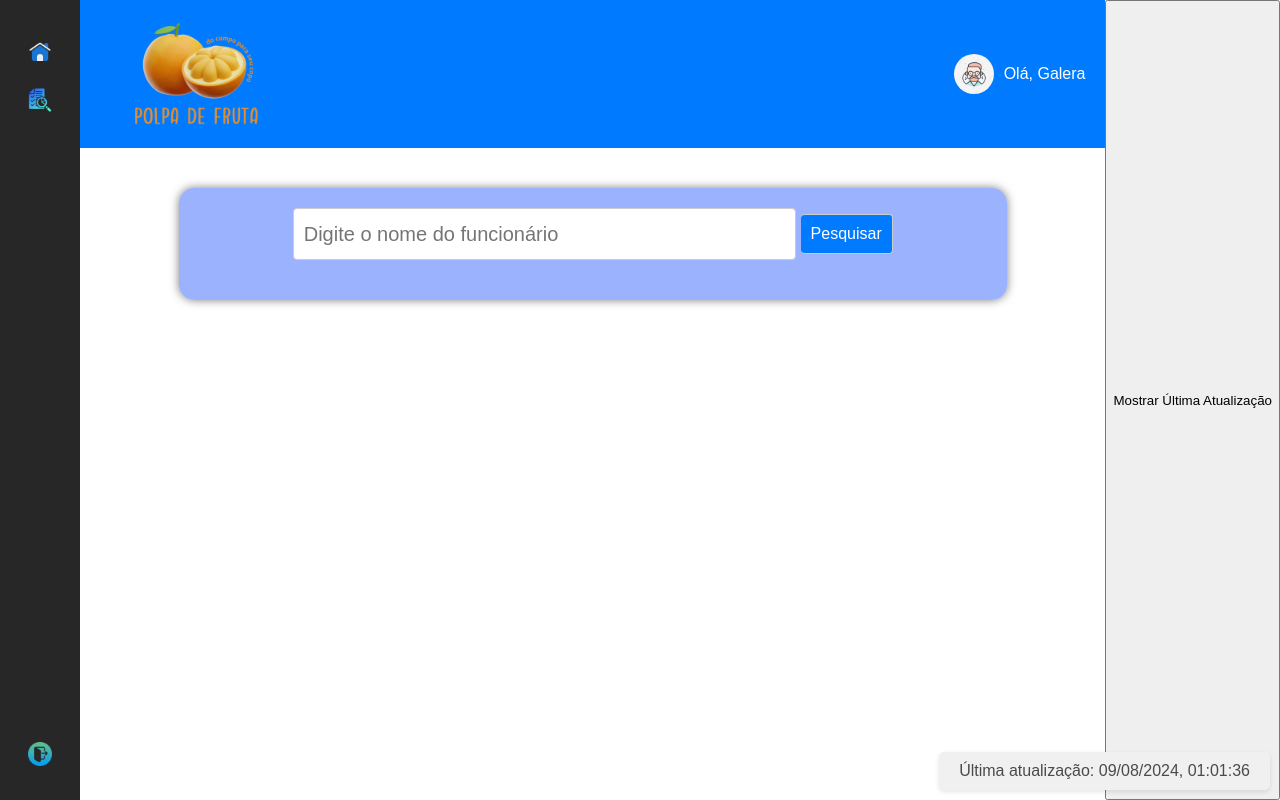
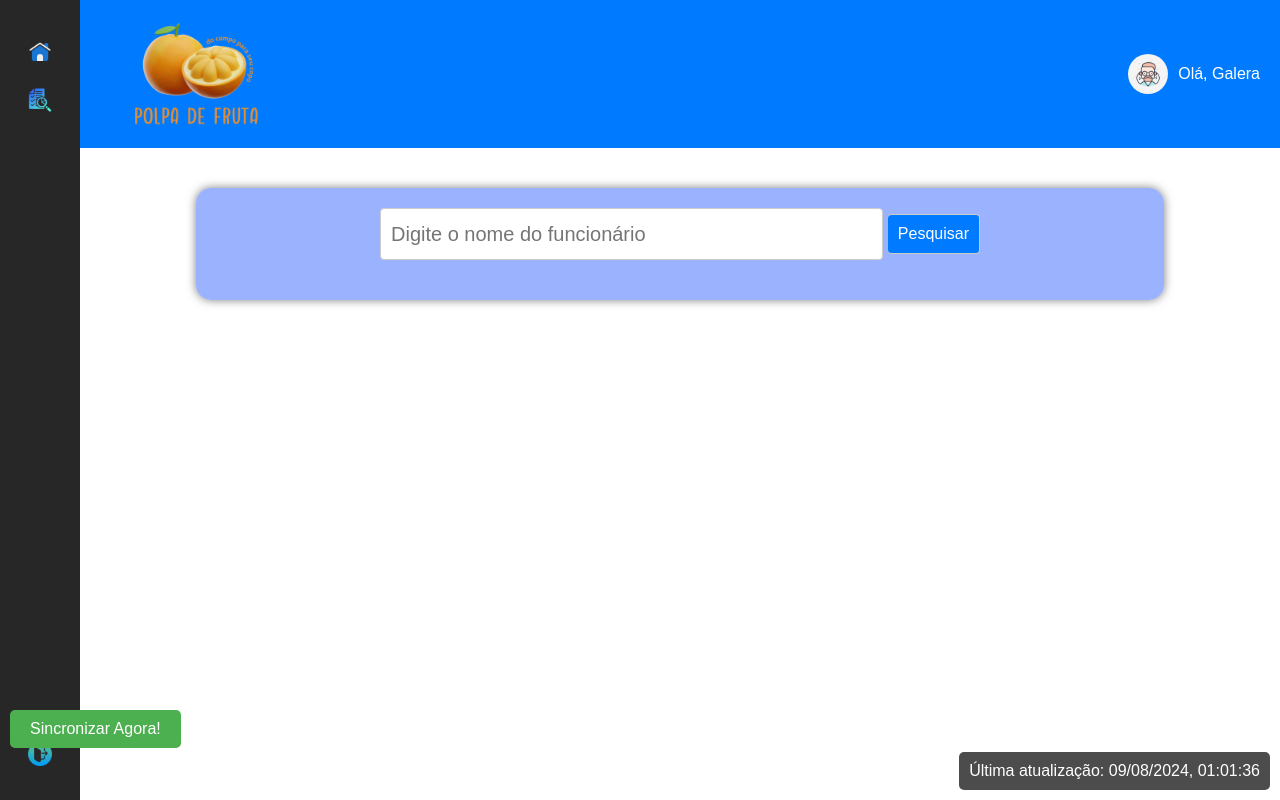
Before and after one commit to Raellz/tcc-senai, a PHP site: page /pesquisa-func.html in a window 1280 px wide. Run offline with PHP 8.4, Linux system fonts and the light colour scheme.

Commit message:
Comentários e botão de sicronização

```diff
--- a/css/pesquisa-func.css
+++ b/css/pesquisa-func.css
@@ -183,22 +183,23 @@
 }
 
 #lastUpdatedContainer {
+    position: fixed;
+    margin-bottom: 2em;
+    bottom: 10px;
     display: flex;
     align-items: center;
-    gap: 10px;
-    margin: 20px 0;
+    color: white;
+    padding: 10px;
+    border-radius: 10px;
+    z-index: 1000;
 }
 
-.last-updated {
+#lastUpdatedContainer .last-updated {
     font-size: 16px;
-    color: #4a4a4a;
-    background-color: #f0f0f0;
-    padding: 10px 20px;
-    border-radius: 5px;
-    box-shadow: 0px 2px 5px rgba(0, 0, 0, 0.1);
+    color: white;
 }
 
-.styled-button {
+#lastUpdatedContainer .styled-button {
     background-color: #4CAF50;
     color: white;
     border: none;
@@ -206,14 +207,13 @@
     font-size: 16px;
     border-radius: 5px;
     cursor: pointer;
-    box-shadow: 0px 2px 5px rgba(0, 0, 0, 0.1);
     transition: background-color 0.3s ease;
 }
 
-.styled-button:hover {
+#lastUpdatedContainer .styled-button:hover {
     background-color: #45a049;
 }
 
-.styled-button:active {
+#lastUpdatedContainer .styled-button:active {
     background-color: #3e8e41;
 }
--- a/pesquisa-func.html
+++ b/pesquisa-func.html
@@ -12,45 +12,59 @@
     <!-- Barra lateral fixa -->
     <aside class="sidebar">
         <ul>
+            <!-- Links para outras páginas ou funcionalidades -->
             <li><a href="index.html" title="Página Inicial"><img src="imagens/pag-inicial-ico.png" alt="Página Inicial"></a></li>
             <li><a href="pesquisa-func.html" title="Consultar Status"><img src="imagens/status.png" alt="Consultar Status"></a></li>
         </ul>
+        <!-- Link para sair ou desconectar -->
         <a href="#" title="Sair" class="sidebar-footer-link"><img src="imagens/exit.png" alt="Sair"></a>
     </aside>
 
     <!-- Conteúdo principal -->
     <div class="main-content">
-        <!-- Header -->
+        <!-- Cabeçalho com logotipo e informações do usuário -->
         <header>
+            <!-- Logotipo da empresa ou aplicação -->
             <img src="imagens/logo-1.png" alt="Logo" class="logo" style="width: 200px; height: 200px">
+            <!-- Informações do usuário -->
             <div class="user-info">
                 <img src="imagens/usuario.png" alt="Foto do Usuário" class="user-photo">
                 <span>Olá, Galera</span>
             </div>
         </header>
 
-        <!-- Conteúdo principal -->
+        <!-- Conteúdo principal da página -->
         <main>
             <div id="conteiner">
+                <!-- Barra de pesquisa -->
                 <div class="search-container">
+                    <!-- Campo de entrada para pesquisa -->
                     <input type="text" id="searchInput" class="search-input" placeholder="Digite o nome do funcionário" onkeyup="showSuggestions(this.value)">
+                    <!-- Botão para iniciar a pesquisa -->
                     <button class="search-button" onclick="searchEmployee()" style="margin-left: 5px;">Pesquisar</button>
                 </div>
+                <!-- Div onde os resultados da pesquisa serão exibidos -->
                 <div id="results" class="results"></div>
             </div>
         </main>
     </div>
 
-    <!-- Modal -->
+    <!-- Modal para exibir informações detalhadas -->
     <div id="employeeModal" class="modal">
         <div class="modal-content">
             <!-- Conteúdo da modal será preenchido dinamicamente -->
         </div>
     </div>
 
-    <div id="lastUpdated" class="last-updated"></div>
-    <button id="showLastUpdatedBtn">Mostrar Última Atualização</button>
+    <!-- Contêiner para exibir a última atualização e botão de sincronização -->
+    <div id="lastUpdatedContainer">
+        <!-- Texto que exibe a última vez que os dados foram atualizados -->
+        <div id="lastUpdated" class="last-updated"></div>
+        <!-- Botão para sincronizar os dados e atualizar a data/hora -->
+        <button id="showLastUpdatedBtn" class="styled-button">Sincronizar Agora!</button>
+    </div>
+
+    <!-- Importação do arquivo JavaScript -->
     <script src="scripts/pesquisa-func.js"></script>
-
 </body>
 </html>
--- a/scripts/pesquisa-func.js
+++ b/scripts/pesquisa-func.js
@@ -1,47 +1,53 @@
 const employees = [
+    // Array contendo os dados dos funcionários, incluindo nome, foto, data de admissão, cargo e cursos
     { name: "Ana Souza", photo: "imagens/ana-souza.jpg", hireDate: "01/02/2020", position: "Desenvolvedora", courses: [{name: "Curso A", date: "01/01/2023", status: "Concluído"}, {name: "Curso B", date: "01/03/2023", status: "Pendente"}] },
-    { name: "Bruno Silva", photo: "imagens/bruno-silva.jpg", hireDate: "15/03/2019", position: "Designer", courses: [{name: "Curso C", date: "15/02/2023", status: "Concluído"}, {name: "Curso D", date: "15/04/2023", status: "Pendente"}] },
-    { name: "Carlos Oliveira", photo: "imagens/carlos-oliveira.jpg", hireDate: "20/04/2018", position: "Gerente", courses: [{name: "Curso E", date: "20/01/2023", status: "Concluído"}, {name: "Curso F", date: "20/05/2023", status: "Pendente"}] },
-    { name: "Débora Lima", photo: "imagens/debora-lima.jpg", hireDate: "10/05/2021", position: "Analista", courses: [{name: "Curso G", date: "10/02/2023", status: "Concluído"}, {name: "Curso H", date: "10/06/2023", status: "Pendente"}] },
-    { name: "Eduardo Costa", photo: "imagens/eduardo-costa.jpg", hireDate: "25/06/2022", position: "Assistente", courses: [{name: "Curso I", date: "25/03/2023", status: "Concluído"}, {name: "Curso J", date: "25/07/2023", status: "Pendente"}] },
-    { name: "Maria Gabriela", photo: "imagens/maria-gabriela.jpg", hireDate: "30/07/2023", position: "Coordenadora", courses: [{name: "Curso K", date: "30/01/2024", status: "Concluído"}, {name: "Curso L", date: "30/09/2023", status: "Pendente"}] }
+    // ... outros funcionários
 ];
 
 let lastUpdateTime = ''; // Variável para armazenar o horário da última atualização
 
+// Função para mostrar sugestões de nomes enquanto o usuário digita
 function showSuggestions(value) {
     const suggestionsBox = document.getElementById('suggestions');
     suggestionsBox.innerHTML = '';
 
+    // Se o campo de pesquisa estiver vazio, a função retorna
     if (value.length === 0) return;
 
+    // Filtra os funcionários cujo nome inclui o valor digitado pelo usuário
     const filteredEmployees = employees.filter(employee => employee.name.toLowerCase().includes(value.toLowerCase()));
 
+    // Cria uma lista de sugestões baseadas nos resultados filtrados
     filteredEmployees.forEach(employee => {
         const div = document.createElement('div');
         div.textContent = employee.name;
         div.onclick = () => {
             document.getElementById('searchInput').value = employee.name;
-            suggestionsBox.innerHTML = '';
+            suggestionsBox.innerHTML = ''; // Limpa as sugestões quando um nome é selecionado
         };
         suggestionsBox.appendChild(div);
     });
 }
 
+// Função para pesquisar um funcionário com base na entrada do usuário
 function searchEmployee() {
     const query = document.getElementById('searchInput').value.toLowerCase();
     const resultsBox = document.getElementById('results');
     resultsBox.innerHTML = '';
 
+    // Se a consulta estiver vazia, a função retorna
     if (query.length === 0) return;
 
+    // Filtra os funcionários cujo nome inclui a consulta
     const filteredEmployees = employees.filter(employee => employee.name.toLowerCase().includes(query));
 
+    // Cria cartões de resultados para cada funcionário filtrado
     filteredEmployees.forEach(employee => {
         const resultCard = document.createElement('div');
         resultCard.className = 'result-card';
-        resultCard.onclick = () => showModal(employee);
+        resultCard.onclick = () => showModal(employee); // Abre a modal ao clicar em um cartão
 
+        // Estrutura HTML do cartão de resultado
         resultCard.innerHTML = `
             <img src="${employee.photo}" alt="${employee.name}">
             <div class="details">
@@ -55,16 +61,19 @@
     });
 }
 
+// Função para exibir a modal com detalhes de um funcionário
 function showModal(employee) {
     const modal = document.getElementById('employeeModal');
     const modalContent = modal.querySelector('.modal-content');
 
+    // Gera a tabela de cursos do funcionário
     let coursesHTML = '<table><tr><th>Curso</th><th>Data</th><th>Status</th></tr>';
     employee.courses.forEach(course => {
         coursesHTML += `<tr><td>${course.name}</td><td>${course.date}</td><td>${course.status}</td></tr>`;
     });
     coursesHTML += '</table>';
 
+    // Estrutura HTML da modal
     modalContent.innerHTML = `
         <img src="${employee.photo}" alt="${employee.name}" style="width: 100px; height: 100px; border-radius: 50%;">
         <h2>${employee.name}</h2>
@@ -74,13 +83,15 @@
         <button onclick="closeModal()">Fechar</button>
     `;
 
-    modal.style.display = 'block';
+    modal.style.display = 'block'; // Exibe a modal
 }
 
+// Função para fechar a modal
 function closeModal() {
     document.getElementById('employeeModal').style.display = 'none';
 }
 
+// Função para fechar a modal quando o usuário clica fora dela
 window.onclick = function(event) {
     const modal = document.getElementById('employeeModal');
     if (event.target == modal) {
@@ -88,10 +99,11 @@
     }
 }
 
+// Função para atualizar a data e hora da última sincronização
 function updateLastUpdated() {
     const lastUpdatedDiv = document.getElementById('lastUpdated');
     const now = new Date();
-    lastUpdateTime = now.toLocaleString('pt-BR', {
+    const formattedDate = now.toLocaleString('pt-BR', {
         day: '2-digit',
         month: '2-digit',
         year: 'numeric',
@@ -100,16 +112,14 @@
         second: '2-digit'
     });
 
-    lastUpdatedDiv.textContent = `Última atualização: ${lastUpdateTime}`;
+    lastUpdatedDiv.textContent = `Última atualização: ${formattedDate}`;
 }
 
-// Atualiza imediatamente quando a página carrega
+// Atualiza a data e hora imediatamente quando a página carrega
 updateLastUpdated();
 
-// Atualiza a cada minuto (60.000 milissegundos)
+// Evento para atualizar a data e hora ao clicar no botão "Sincronizar Agora!"
+document.getElementById('showLastUpdatedBtn').addEventListener('click', updateLastUpdated);
+
+// Atualiza a data e hora automaticamente a cada minuto (60.000 milissegundos)
 setInterval(updateLastUpdated, 60000);
-
-// Adiciona o evento ao botão para mostrar a última atualização
-document.getElementById('showLastUpdatedBtn').addEventListener('click', function() {
-    alert(`Última atualização: ${lastUpdateTime}`);
-});
```
